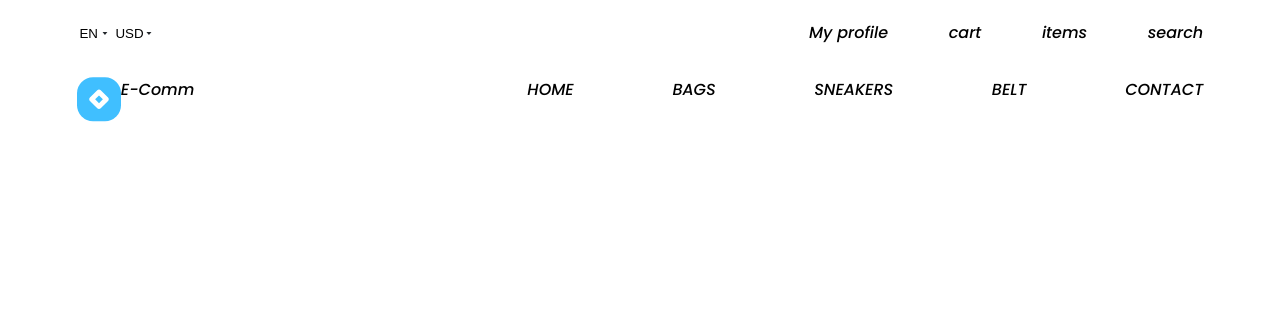
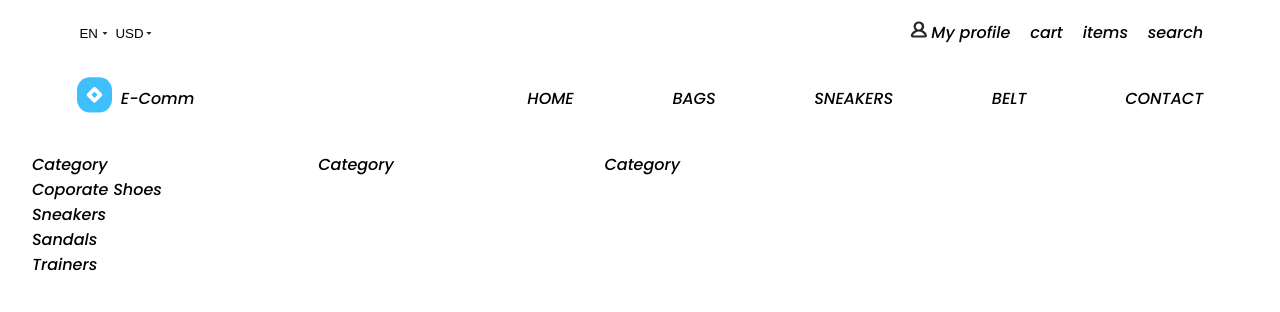
Before and after one commit to innogeniotraining/menu-static-design, a website: page index.html in a window 1280 px wide. Drawn offline with Linux system fonts and the light colour scheme.

Commit message:
Attemplted to create dropdown menu

```diff
--- a/index.html
+++ b/index.html
@@ -27,7 +27,10 @@
             </div>
           </div>
           <div class="navbar-top__user">
-            <div>My profile</div>
+            <div class="top-user__profile">
+              <div class="user-profile__img"><img class="profile-img" src="./resources/profile.svg" alt=""></div>
+              <div class="user-profile__text">My profile</div>
+            </div>
             <div>cart</div>
             <div>items</div>
             <div>search</div>
@@ -35,11 +38,13 @@
         </div>
         <div class="layout-navbar__bottom">
           <div class="navbar-bottom__ecomm">
-            <div><img src="./resources/Icon.svg" alt="logo"> </div>
+            <div><img class="bottom-ecomm__icon" src="./resources/Icon.svg" alt="logo"> </div>
             <div>E-Comm</div>
           </div>
           <div class="navbar-bottom__menu">
-            <div>HOME</div>
+            <div class="bottom-menu__home">
+              <div class="menu-home__dropdown">HOME</div>
+            </div>
             <div>BAGS</div>
             <div>SNEAKERS</div>
             <div>BELT</div>
@@ -48,7 +53,15 @@
         </div>
       </div>
       <div class="layout__dropdown">
-
+        <div class="layout-dropdown__category">
+          <div>Category</div>
+          <div>Coporate Shoes</div>
+          <div>Sneakers</div>
+          <div>Sandals</div>
+          <div>Trainers</div>
+        </div>
+        <div class="layout-dropdown__category">Category</div>
+        <div class="layout-dropdown__category">Category</div>
       </div>
     </div>
   </body>
--- a/style.css
+++ b/style.css
@@ -18,6 +18,7 @@ body{
   padding-top: 2%;
   display: flex;
   justify-content: space-between;
+  align-items: center;
 }
 select{
   padding-left: 0.2em;
@@ -43,15 +44,36 @@ select{
 }
 
 .navbar-top__user{
-  width: 35%;
+  width: 26%;
   display: flex;
   justify-content: space-between;
+  align-items: center;
 }
 .navbar-bottom__ecomm{
   display: flex;
+  align-items: center;
 }
 .navbar-bottom__menu{
   width: 60%;
   display: flex;
   justify-content: space-between;
 }
+.bottom-ecomm__icon{
+  width: 80%;
+}
+.profile-img{
+  width:80%;
+}
+.top-user__profile{
+  display: flex;
+  align-items: center;
+}
+.layout__dropdown{
+  width: 60%;
+
+  display: grid;
+  grid-template-columns: repeat(2, 1.3fr) 1fr;
+  grid-template-rows: 1fr;
+  grid-gap: 2rem;
+  padding: 2rem;
+}
```
Also changed, not shown: resources/profile.svg (added).
